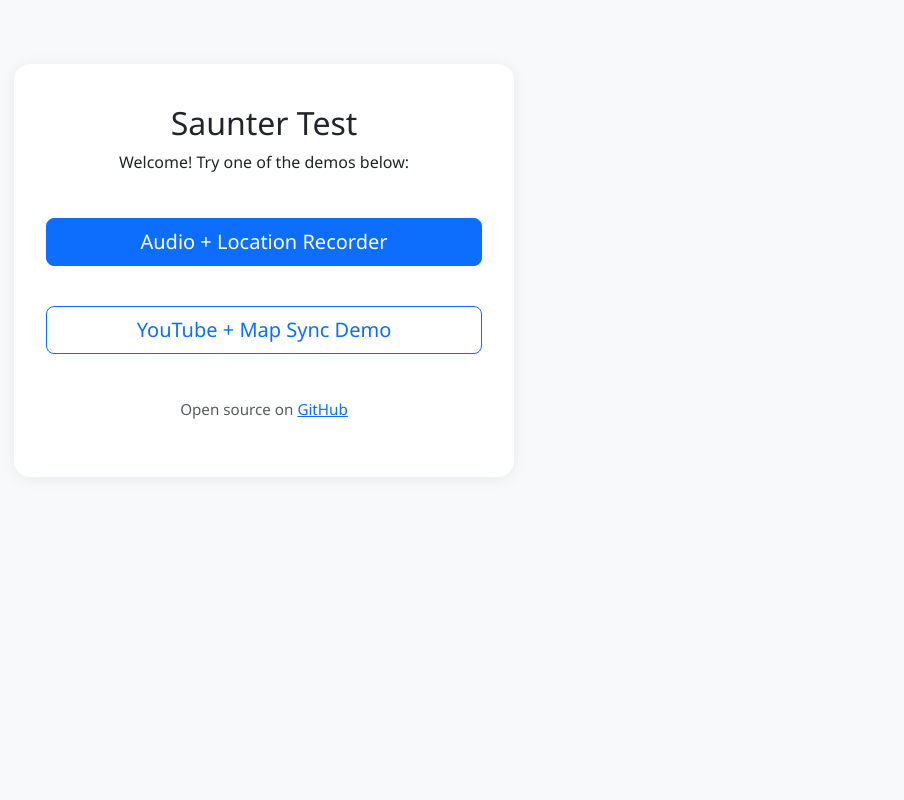
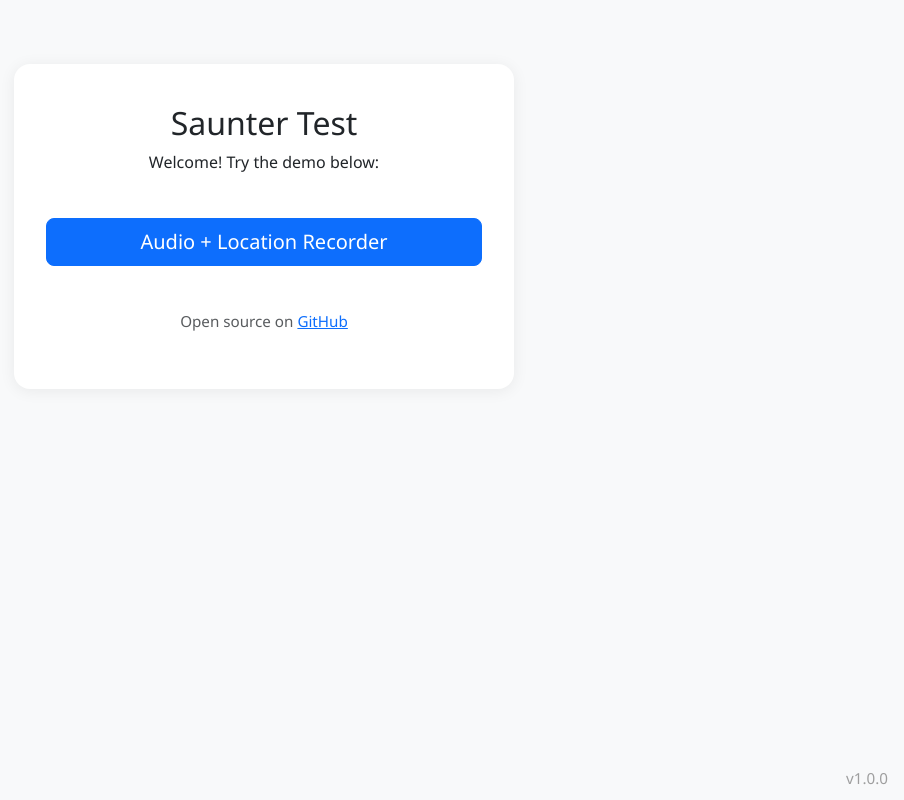
Before and after one commit to vr00n/saunter-test, a FastAPI app: page / in a window 1280 px wide. Shown: the whole page, without its empty margins (376-1280 px from the left). Run offline with FastAPI, Linux system fonts and the light colour scheme.

Commit message:
Update index.html

```diff
--- a/backend/templates/index.html
+++ b/backend/templates/index.html
@@ -14,10 +14,12 @@
 <body>
 <div class="main-container">
     <h2>Saunter Test</h2>
-    <p class="mb-4">Welcome! Try one of the demos below:</p>
+    <p class="mb-4">Welcome! Try the demo below:</p>
     <a href="record.html" class="btn btn-primary btn-lg">Audio + Location Recorder</a>
-    <a href="yt-map-demo.html" class="btn btn-outline-primary btn-lg">YouTube + Map Sync Demo</a>
     <p class="mt-4 text-muted" style="font-size:0.95em;">Open source on <a href="https://github.com/vr00n/saunter-test" target="_blank">GitHub</a></p>
+</div>
+<div style="position: fixed; bottom: 10px; right: 16px; color: #888; font-size: 0.95em; opacity: 0.8; z-index: 999;">
+v1.0.0
 </div>
 </body>
 </html>
```
